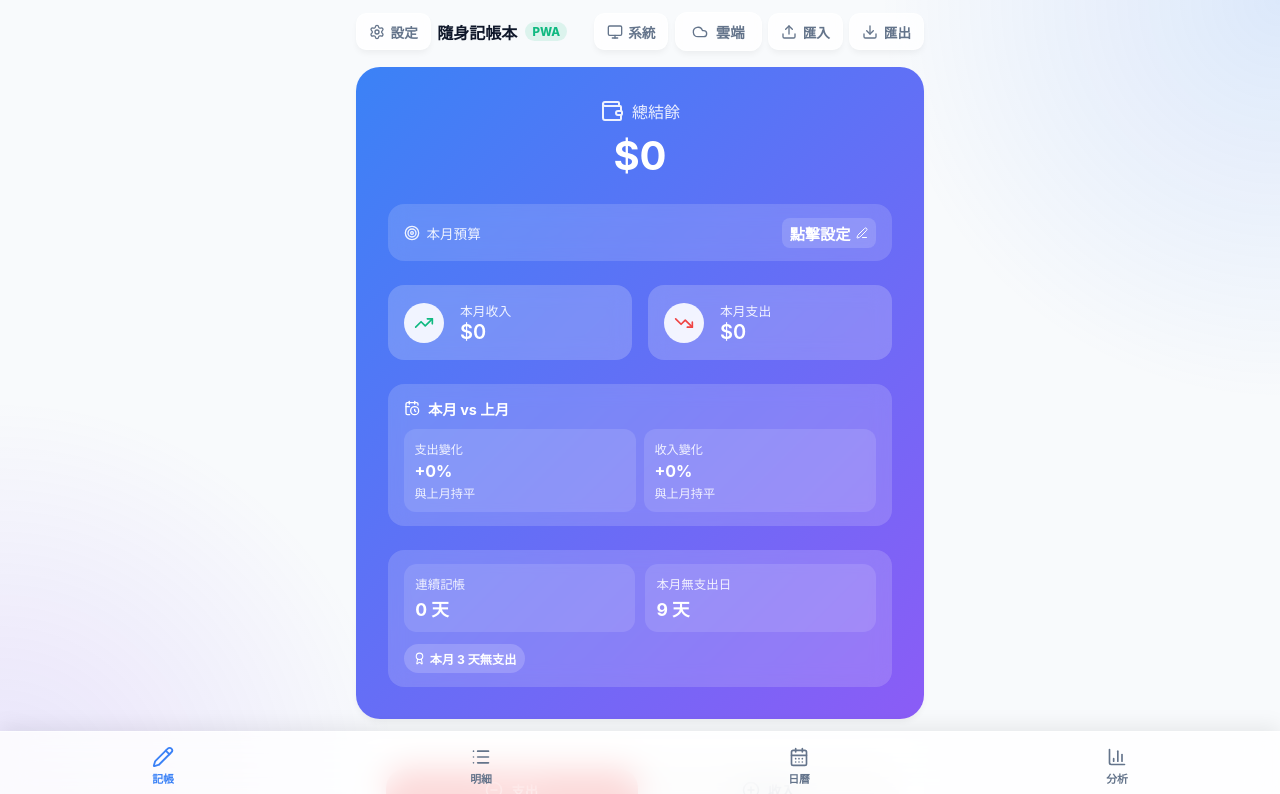
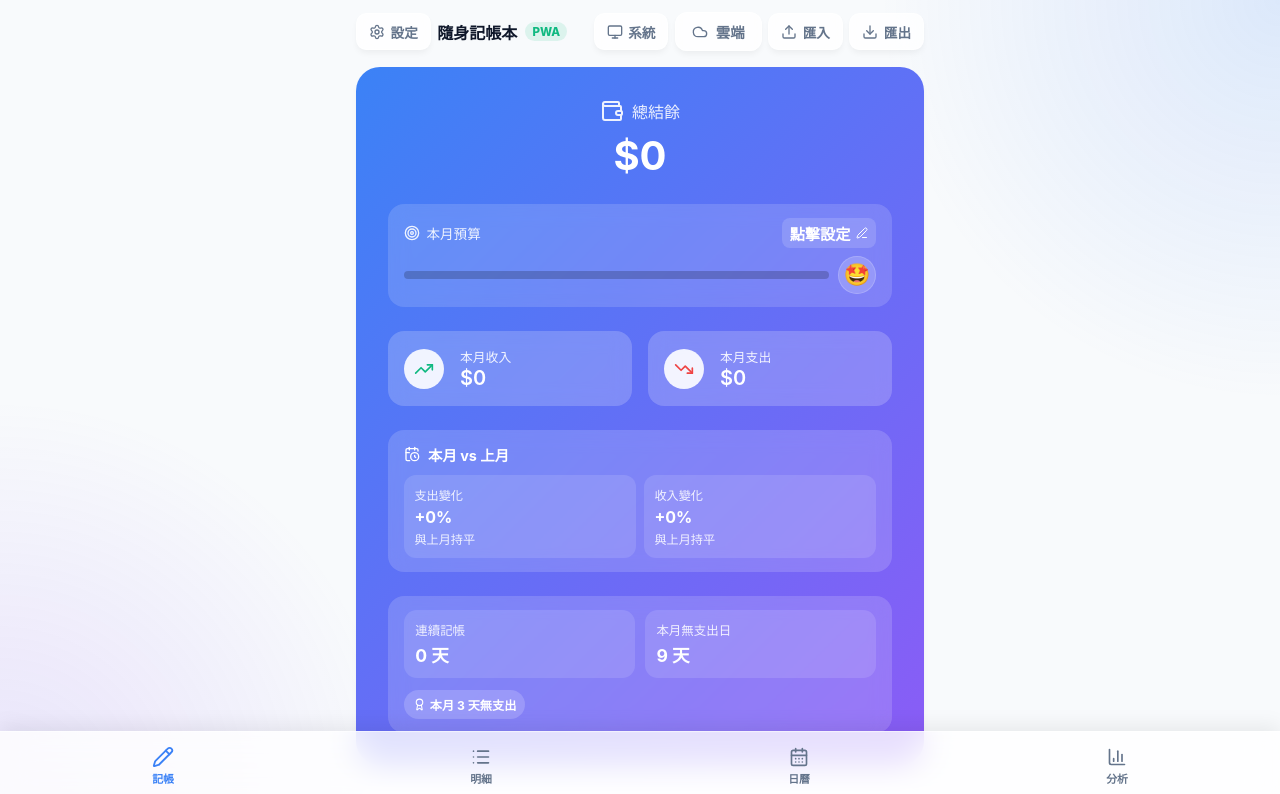
Before and after one commit to summer09201017-cloud/my-expense-app, a React (Vite) app: page / in a window 1280 px wide. Shown: the top 794 px of the page. Built offline with nearby package versions, Linux system fonts and the light colour scheme.

Commit message:
Show budget sprite before budget setup

```diff
--- a/src/components/Dashboard.jsx
+++ b/src/components/Dashboard.jsx
@@ -151,8 +151,6 @@ export function Dashboard({
                     )}
                 </div>
 
-                {budget > 0 && (
-                    <>
                 <div id="budgetStatus" className="budget-status-row">
                     <div className={`budget-bar ${warningLevel}`}>
                         <div
@@ -170,6 +168,9 @@ export function Dashboard({
                         {budgetSprite}
                     </span>
                 </div>
+
+                {budget > 0 && (
+                    <>
                         <div className="budget-meta">
                             <span>{percent}% 已用</span>
                             <span>
```
Lines whose indentation alone changed are shown as unchanged.
